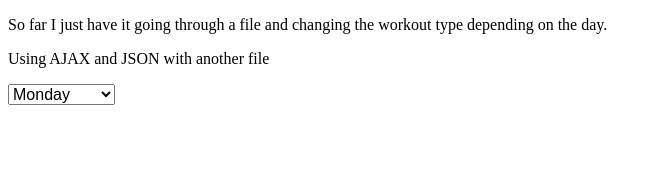
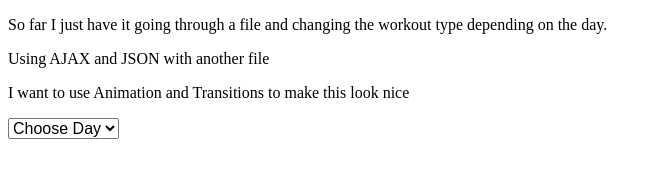
Before and after one commit to ashliehorst/CIT-261, a plain HTML site: page portfolio.html in a window 1280 px wide. Shown: the whole page, without its empty margins (0-658 px from the left). Drawn offline with Linux system fonts and the light colour scheme.

Commit message:
Update portfolio.html

```diff
--- a/portfolio.html
+++ b/portfolio.html
@@ -3,6 +3,7 @@
 <body>
 <p>So far I just have it going through a file and changing the workout type depending on the day.</p>
 <p>Using AJAX and JSON with another file</p>
+<p>I want to use Animation and Transitions to make this look nice</p>
 <div id="id01"></div></br>
 <div id="workoutDay"></div>
 <script>
@@ -20,6 +21,7 @@ xmlhttp.send();
 
 function myFunction(myArr) {
     var out = "<select name = \"workout\" style = \"font-size: 16px\" onchange=\"workoutChange(this.value)\">";
+    out += "<option value =''>Choose Day</option>";
     var i;
     for(i = 0; i < myArr.length; i++) {
         out += "<option value ='" + i + "'>" + myArr[i].display + "</option>";
```
